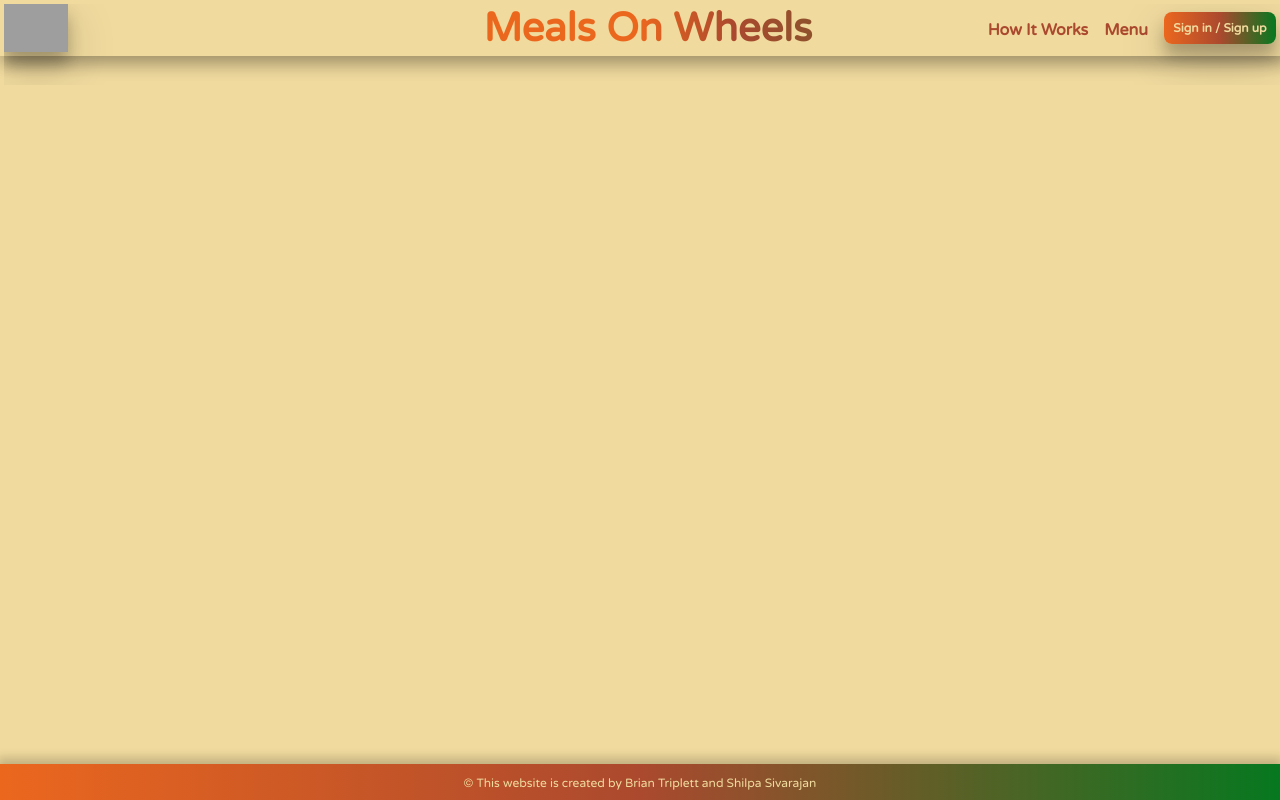
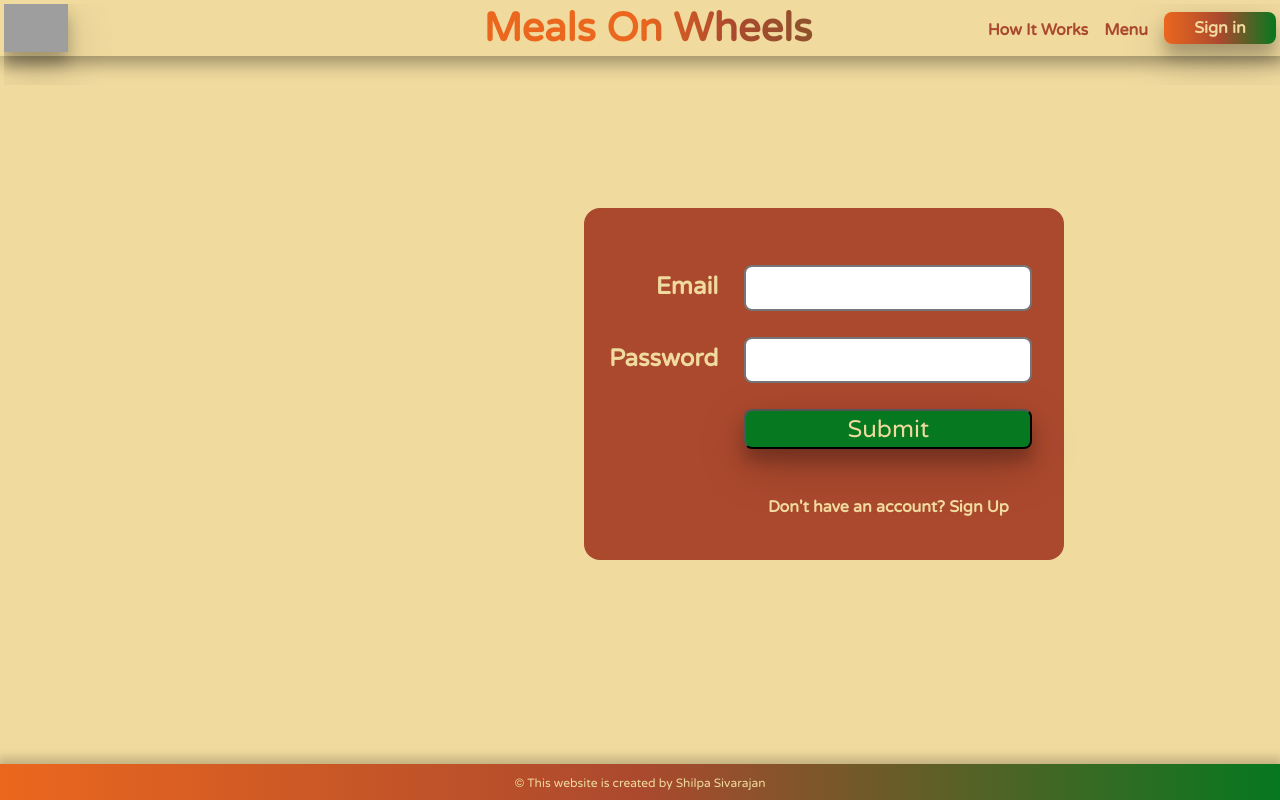
Before and after one commit to sivaShilpa/Meals-On-Wheels-frontend, a React (Create React App) app: page /SignIn in a window 1280 px wide. Built offline with nearby package versions, Linux system fonts and the light colour scheme; grey boxes are pictures that could not be loaded.

Commit message:
change footer and signup link

```diff
--- a/src/App.css
+++ b/src/App.css
@@ -80,26 +80,26 @@ header{
 .howItWorks > a:hover, .menu > a:hover{
   color:#06781F;
 }
-.signup{
+.signin{
   margin-top: 1vh;
 }
-.signup > button{
+.signin > button{
   background: linear-gradient(to right, #EB671E,#AB492E, #06781F);
   box-shadow: 0 12px 16px 0 rgba(0,0,0,0.24),0 17px 50px 0 rgba(0,0,0,0.19);
   border-radius: 1vh;
   border: none;
-  font-size: 1.5vh;
+  font-size: 2vh;
   font-weight: 700;
   height: 4vh;
   width: 14vh;
   cursor: pointer;
 }
 
-.signup > button:hover {
+.signin > button:hover {
   background: linear-gradient(to left, #EB671E,#AB492E, #06781F);
   box-shadow: none;
 }
-.signupLink{
+.signinLink{
   color: #F0DA9E;
   text-decoration: none;
 }
@@ -405,6 +405,20 @@ table {
 }
 .messages{
   padding-top: 15vh;
+  color:#AB492E;
+  font-size: 5vh;
+}
+.signUpLink{
+  color: #F0DA9E;
+  font-size: 2vh;
+  text-align: center;
+}
+.signUpLink > a{
+  text-decoration: none;
+  color:#F0DA9E;
+}
+.signUpLink > a:hover{
+  color:#06781F;
 }
 footer{
   position: fixed;
--- a/src/App.js
+++ b/src/App.js
@@ -7,7 +7,8 @@ import { Route, Routes } from "react-router-dom";
 import Home from "./pages/Home";
 import HowItWorks from "./pages/HowItWorks";
 import Menu from "./pages/Menu";
-import Form from "./pages/SignUpForm";
+import SignInForm from './pages/SignInForm';
+import Form from './pages/SignUpForm'
 
 function App() {
   const URL = "http://localhost:4000/";
@@ -19,6 +20,7 @@ function App() {
         <Route exact path="/" element={<Home />} />
         <Route exact path="/HowItWorks" element={<HowItWorks />} />
         <Route exact path="/Menu" element={<Menu URL={URL} />} />
+        <Route exact path="/SignIn" element={<SignInForm />} />
         <Route exact path="/SignUp" element={<Form />} />
       </Routes>
       <Footer />
--- a/src/components/Footer.js
+++ b/src/components/Footer.js
@@ -4,11 +4,8 @@ function Footer(props) {
       <footer>
         <span>&copy; </span>
         This website is created by
-        <a href="https://brian-triplett.com/" target="_blank" rel="noreferrer"> Brian Triplett</a>
-        <span> and </span>
-        <a href="https://shilpasivarajan.netlify.app/" target="_blank" rel="noreferrer">Shilpa Sivarajan</a>
+        <a href="https://shilpasivarajan.netlify.app/" target="_blank" rel="noreferrer"> Shilpa Sivarajan</a>
       </footer>
     );
   }
-
   export default Footer;
--- a/src/components/Header.js
+++ b/src/components/Header.js
@@ -20,8 +20,8 @@ function Header(props) {
                   Menu
                 </a>
               </li>
-              <li className="signup">
-                <button><a className="signupLink" href="/signup">Sign in / Sign up</a></button>
+              <li className="signin">
+                <button><a className="signinLink" href="/SignIn">Sign in</a></button>
               </li>
             </ul>
           </li>
--- /dev/null
+++ b/src/pages/SignInForm.js
@@ -0,0 +1,101 @@
+import { useState } from 'react';
+
+export default function SignInForm() {
+
+    // States for registration
+    // const [name, setName] = useState('');
+    const [email, setEmail] = useState('');
+    const [password, setPassword] = useState('');
+
+    // States for checking the errors
+    const [submitted, setSubmitted] = useState(false);
+    const [error, setError] = useState(false);
+
+    // Handling the name change
+    // const handleName = (e) => {
+    //     // setName(e.target.value);
+    //     setSubmitted(false);
+    // };
+
+    // Handling the email change
+    const handleEmail = (e) => {
+        setEmail(e.target.value);
+        setSubmitted(false);
+    };
+
+    // Handling the password change
+    const handlePassword = (e) => {
+        setPassword(e.target.value);
+        setSubmitted(false);
+    };
+
+    // Handling the form submission
+    const handleSubmit = (e) => {
+        e.preventDefault();
+        if (email === '' || password === '') {
+            setError(true);
+        } else {
+            setSubmitted(true);
+            setError(false);
+        }
+    };
+
+    // Showing success message
+    const successMessage = () => {
+        return (
+            <div
+                className="success"
+                style={{
+                    display: submitted ? '' : 'none',
+                }}>
+                <h1>You have successfully signed in!!</h1>
+            </div>
+        );
+    };
+
+    // Showing error message if error is true
+    const errorMessage = () => {
+        return (
+            <div
+                className="error"
+                style={{
+                    display: error ? '' : 'none',
+                }}>
+                <h1>Please enter all the fields</h1>
+            </div>
+        );
+    };
+
+    return (
+        <div className="form">
+            {/* Calling to the methods */}
+            <div className="messages">
+                {errorMessage()}
+                {successMessage()}
+            </div>
+
+            <form>
+                {/* Labels and inputs for form data */}
+                <table className='table'>
+                    <tr>
+                        <th><label className="label">Email </label></th>
+                        <th><input onChange={handleEmail} className="input" value={email} type="email" /></th>
+                    </tr>
+                    <tr>
+                        <th><label className="label">Password </label></th>
+                        <th><input onChange={handlePassword} className="input" value={password} type="password" /></th>
+                    </tr>
+                    <tr>
+                        <th></th>
+                        <th><button onClick={handleSubmit} className="btn" type="submit">Submit</button></th>
+                    </tr>
+                    <tr>
+                        <th></th>
+                        <th><p className='signUpLink'>Don't have an account? <a href='/signup'>Sign Up</a></p></th>
+                    </tr>
+                </table>
+
+            </form>
+        </div>
+    );
+}
```
